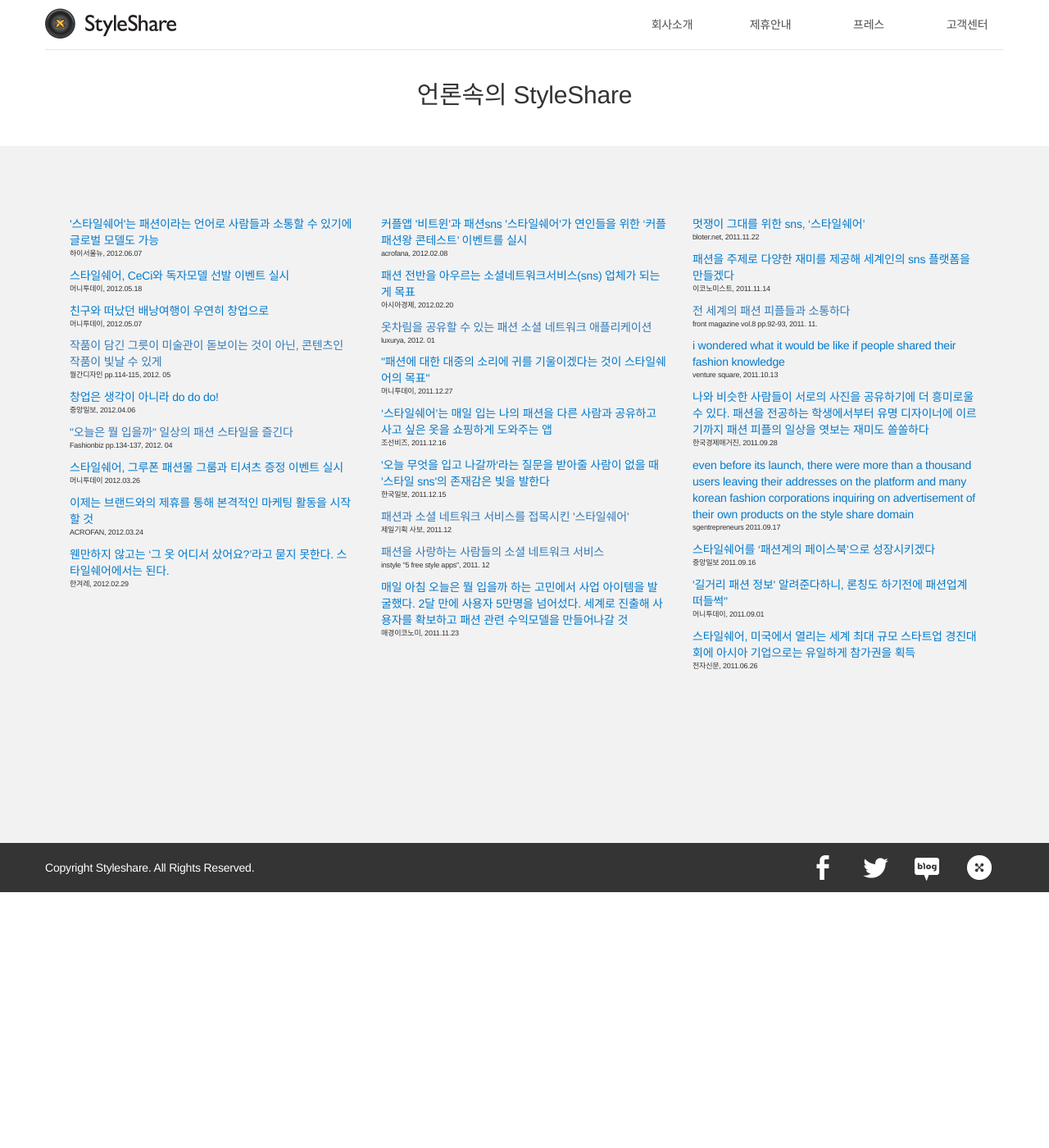
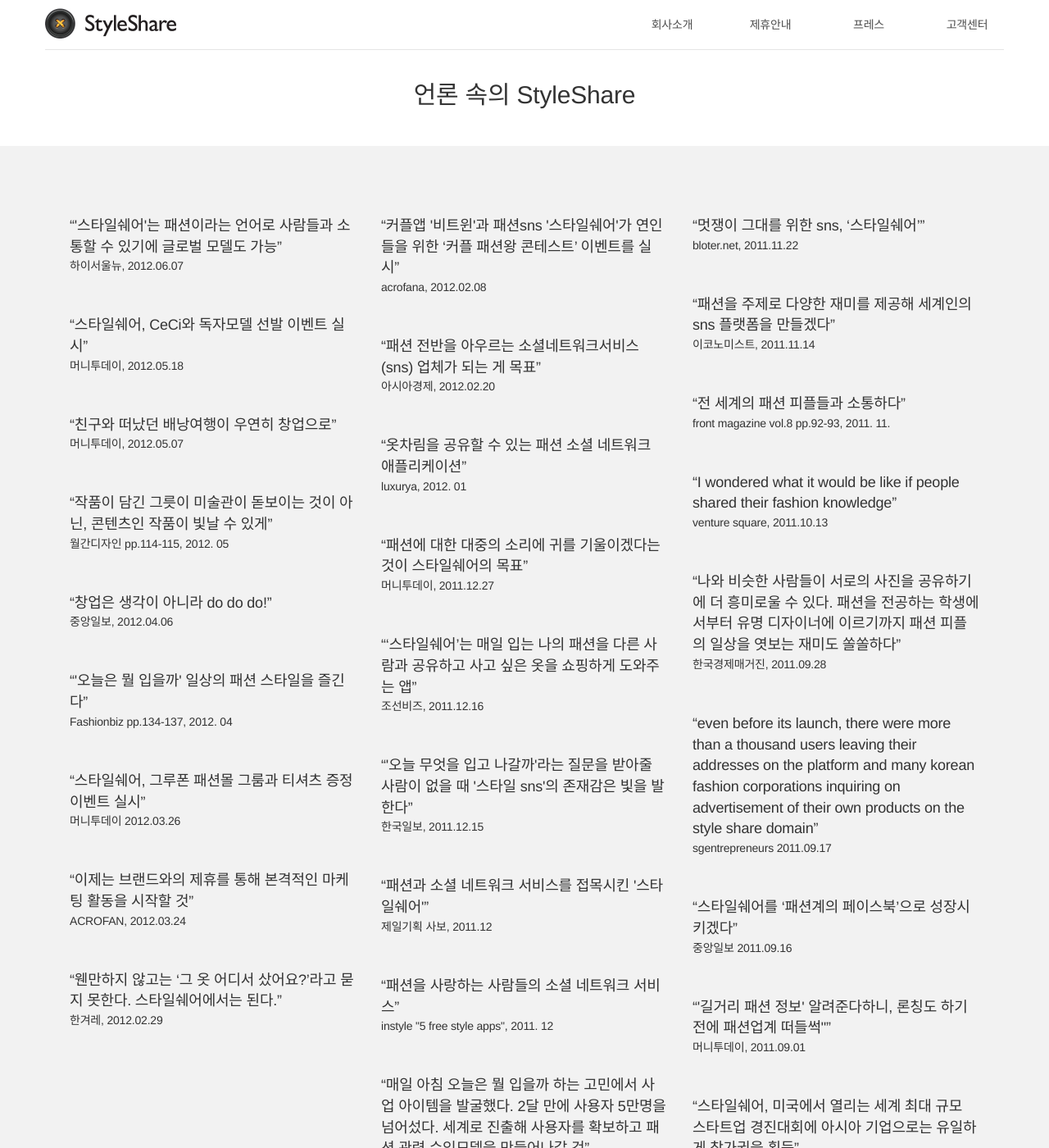
Before and after one commit to geonu/styleshare.github.io, a Jekyll site: the page built from press/index.html, in a window 1280 px wide and 1400 px high. Shown: the whole window at 82% size. Built offline with Jekyll 4.4.1, drawn with Linux system fonts in a browser that asks for light colours; nearby versions of some CDN libraries; Markdown is read by kramdown in place of the engine named in the settings.

Commit message:
`/press` 페이지 디자인 적용

```diff
--- a/press/index.html
+++ b/press/index.html
@@ -1,146 +1,146 @@
 ---
 layout: subpage
 title: Introduction to StyleShare
-headTitle: 언론속의 StyleShare
+headTitle: 언론 속의 StyleShare
 ---
 
 <div class="col-md-4 margin-top7">
-  <div class="link">
-    <a href="http://inews.seoul.go.kr/hsn/program/article/articleDetail.jsp?menuID=001014002&amp;boardID=179442&amp;category1=NC9&amp;category2=NC9_2">'스타일쉐어'는 패션이라는 언어로 사람들과 소통할 수 있기에 글로벌 모델도 가능</a>
-    <p class="fontsize3">하이서울뉴, 2012.06.07</p>
+  <div class="ss-press-link">
+    <a target="_blank" href="http://inews.seoul.go.kr/hsn/program/article/articleDetail.jsp?menuID=001014002&amp;boardID=179442&amp;category1=NC9&amp;category2=NC9_2">“'스타일쉐어'는 패션이라는 언어로 사람들과 소통할 수 있기에 글로벌 모델도 가능”</a>
+    <p>하이서울뉴, 2012.06.07</p>
   </div>
 
-  <div class="link">
-    <a href="http://www.mt.co.kr/view/mtview.php?type=1&amp;no=2012051817193261285&amp;outlink=1">스타일쉐어, CeCi와 독자모델 선발 이벤트 실시</a>
-    <p class="fontsize3">머니투데이, 2012.05.18</p>
+  <div class="ss-press-link">
+    <a target="_blank" href="http://www.mt.co.kr/view/mtview.php?type=1&amp;no=2012051817193261285&amp;outss-press-link=1">“스타일쉐어, CeCi와 독자모델 선발 이벤트 실시”</a>
+    <p>머니투데이, 2012.05.18</p>
   </div>
 
-  <div class="link">
-    <a href="http://mnb.mt.co.kr/mnbview.php?no=2012050711210093782">친구와 떠났던 배낭여행이 우연히 창업으로</a>
-    <p class="fontsize3">머니투데이, 2012.05.07</p>
+  <div class="ss-press-link">
+    <a target="_blank" href="http://mnb.mt.co.kr/mnbview.php?no=2012050711210093782">“친구와 떠났던 배낭여행이 우연히 창업으로”</a>
+    <p>머니투데이, 2012.05.07</p>
   </div>
 
-  <div class="link">
-    <a href="" class="disabled">작품이 담긴 그릇이 미술관이 돋보이는 것이 아닌, 콘텐츠인 작품이 빛날 수 있게</a>
-    <p class="fontsize3">월간디자인 pp.114-115, 2012. 05</p>
+  <div class="ss-press-link">
+    <span>“작품이 담긴 그릇이 미술관이 돋보이는 것이 아닌, 콘텐츠인 작품이 빛날 수 있게”</span>
+    <p>월간디자인 pp.114-115, 2012. 05</p>
   </div>
 
-  <div class="link">
-    <a href="http://article.joinsmsn.com/news/article/article.asp?total_id=7820407&amp;cloc=olink%7Carticle%7Cdefault">창업은 생각이 아니라 do do do!</a>
-    <p class="fontsize3">중앙일보, 2012.04.06</p>
+  <div class="ss-press-link">
+    <a target="_blank" href="http://article.joinsmsn.com/news/article/article.asp?total_id=7820407&amp;cloc=oss-press-link%7Carticle%7Cdefault">“창업은 생각이 아니라 do do do!”</a>
+    <p>중앙일보, 2012.04.06</p>
   </div>
 
-  <div class="link">
-    <a href="" class="disabled">"오늘은 뭘 입을까" 일상의 패션 스타일을 즐긴다</a>
-    <p class="fontsize3">Fashionbiz pp.134-137, 2012. 04</p>
+  <div class="ss-press-link">
+    <span>“'오늘은 뭘 입을까' 일상의 패션 스타일을 즐긴다”</span>
+    <p>Fashionbiz pp.134-137, 2012. 04</p>
   </div>
 
-  <div class="link">
-    <a href="http://www.mt.co.kr/view/mtview.php?type=1&amp;no=2012032613202959813&amp;outlink=1">스타일쉐어, 그루폰 패션몰 그룸과 티셔츠 증정 이벤트 실시</a>
-    <p class="fontsize3">머니투데이 2012.03.26</p>
+  <div class="ss-press-link">
+    <a target="_blank" href="http://www.mt.co.kr/view/mtview.php?type=1&amp;no=2012032613202959813&amp;outss-press-link=1">“스타일쉐어, 그루폰 패션몰 그룸과 티셔츠 증정 이벤트 실시”</a>
+    <p>머니투데이 2012.03.26</p>
   </div>
 
-  <div class="link">
-    <a href="http://www.acrofan.com/ko-kr/consumer/news/20120324/00000003">이제는 브랜드와의 제휴를 통해 본격적인 마케팅 활동을 시작할 것</a>
-    <p class="fontsize3">ACROFAN, 2012.03.24</p>
+  <div class="ss-press-link">
+    <a target="_blank" href="http://www.acrofan.com/ko-kr/consumer/news/20120324/00000003">“이제는 브랜드와의 제휴를 통해 본격적인 마케팅 활동을 시작할 것”</a>
+    <p>ACROFAN, 2012.03.24</p>
   </div>
 
-  <div class="link">
-    <a href="http://www.hani.co.kr/arti/specialsection/esc_section/521357.html">웬만하지 않고는 ‘그 옷 어디서 샀어요?’라고 묻지 못한다. 스타일쉐어에서는 된다.</a>
-    <p class="fontsize3">한겨레, 2012.02.29</p>
+  <div class="ss-press-link">
+    <a target="_blank" href="http://www.hani.co.kr/arti/specialsection/esc_section/521357.html">“웬만하지 않고는 ‘그 옷 어디서 샀어요?’라고 묻지 못한다. 스타일쉐어에서는 된다.”</a>
+    <p>한겨레, 2012.02.29</p>
   </div>
 </div>
 
 <div class="col-md-4 margin-top7">
-  <div class="link">
-    <a href="http://www.acrofan.com/ko-kr/consumer/news/20120208/00000007">커플앱 '비트윈'과 패션sns '스타일쉐어'가 연인들을 위한 ‘커플 패션왕 콘테스트’ 이벤트를 실시</a>
-    <p class="fontsize3">acrofana, 2012.02.08</p>
+  <div class="ss-press-link">
+    <a target="_blank" href="http://www.acrofan.com/ko-kr/consumer/news/20120208/00000007">“커플앱 '비트윈'과 패션sns '스타일쉐어'가 연인들을 위한 ‘커플 패션왕 콘테스트’ 이벤트를 실시”</a>
+    <p>acrofana, 2012.02.08</p>
   </div>
 
-  <div class="link">
-    <a href="http://www.asiae.co.kr/news/view.htm?idxno=2012022009474037281">패션 전반을 아우르는 소셜네트워크서비스(sns) 업체가 되는 게 목표</a>
-    <p class="fontsize3">아시아경제, 2012.02.20</p>
+  <div class="ss-press-link">
+    <a target="_blank" href="http://www.asiae.co.kr/news/view.htm?idxno=2012022009474037281">“패션 전반을 아우르는 소셜네트워크서비스(sns) 업체가 되는 게 목표”</a>
+    <p>아시아경제, 2012.02.20</p>
   </div>
 
-  <div class="link">
-    <a href="" class="disabled">옷차림을 공유할 수 있는 패션 소셜 네트워크 애플리케이션</a>
-    <p class="fontsize3">luxurya, 2012. 01</p>
+  <div class="ss-press-link">
+    <span>“옷차림을 공유할 수 있는 패션 소셜 네트워크 애플리케이션”</span>
+    <p>luxurya, 2012. 01</p>
   </div>
 
-  <div class="link">
-    <a href="http://www.mt.co.kr/view/mtview.php?type=1&amp;no=2011122615164863866&amp;outlink=1">"패션에 대한 대중의 소리에 귀를 기울이겠다는 것이 스타일쉐어의 목표"</a>
-    <p class="fontsize3">머니투데이, 2011.12.27</p>
+  <div class="ss-press-link">
+    <a target="_blank" href="http://www.mt.co.kr/view/mtview.php?type=1&amp;no=2011122615164863866&amp;outss-press-link=1">“패션에 대한 대중의 소리에 귀를 기울이겠다는 것이 스타일쉐어의 목표”</a>
+    <p>머니투데이, 2011.12.27</p>
   </div>
 
-  <div class="link">
-    <a href="http://biz.chosun.com/site/data/html_dir/2011/12/16/2011121600697.html">‘스타일쉐어’는 매일 입는 나의 패션을 다른 사람과 공유하고 사고 싶은 옷을 쇼핑하게 도와주는 앱</a>
-    <p class="fontsize3">조선비즈, 2011.12.16</p>
+  <div class="ss-press-link">
+    <a target="_blank" href="http://biz.chosun.com/site/data/html_dir/2011/12/16/2011121600697.html">“‘스타일쉐어’는 매일 입는 나의 패션을 다른 사람과 공유하고 사고 싶은 옷을 쇼핑하게 도와주는 앱”</a>
+    <p>조선비즈, 2011.12.16</p>
   </div>
 
-  <div class="link">
-    <a href="http://news.hankooki.com/lpage/economy/201112/h20111215211451111720.htm">'오늘 무엇을 입고 나갈까'라는 질문을 받아줄 사람이 없을 때 '스타일 sns'의 존재감은 빛을 발한다</a>
-    <p class="fontsize3">한국일보, 2011.12.15</p>
+  <div class="ss-press-link">
+    <a target="_blank" href="http://news.hankooki.com/lpage/economy/201112/h20111215211451111720.htm">“'오늘 무엇을 입고 나갈까'라는 질문을 받아줄 사람이 없을 때 '스타일 sns'의 존재감은 빛을 발한다”</a>
+    <p>한국일보, 2011.12.15</p>
   </div>
 
-  <div class="link">
-    <a href="" class="disabled">패션과 소셜 네트워크 서비스를 접목시킨 '스타일쉐어'</a>
-    <p class="fontsize3">제일기획 사보, 2011.12</p>
+  <div class="ss-press-link">
+    <span>“패션과 소셜 네트워크 서비스를 접목시킨 '스타일쉐어'”</span>
+    <p>제일기획 사보, 2011.12</p>
   </div>
 
-  <div class="link">
-    <a href="" class="disabled">패션을 사랑하는 사람들의 소셜 네트워크 서비스</a>
-    <p class="fontsize3">instyle "5 free style apps", 2011. 12</p>
+  <div class="ss-press-link">
+    <span>“패션을 사랑하는 사람들의 소셜 네트워크 서비스”</span>
+    <p>instyle "5 free style apps", 2011. 12</p>
   </div>
 
-  <div class="link">
-    <a href="http://news.mk.co.kr/newsread.php?year=2011&amp;no=757105">매일 아침 오늘은 뭘 입을까 하는 고민에서 사업 아이템을 발굴했다. 2달 만에 사용자 5만명을 넘어섰다. 세계로 진출해 사용자를 확보하고 패션 관련 수익모델을 만들어나갈 것</a>
-    <p class="fontsize3">매경이코노미, 2011.11.23</p>
+  <div class="ss-press-link">
+    <a target="_blank" href="http://news.mk.co.kr/newsread.php?year=2011&amp;no=757105">“매일 아침 오늘은 뭘 입을까 하는 고민에서 사업 아이템을 발굴했다. 2달 만에 사용자 5만명을 넘어섰다. 세계로 진출해 사용자를 확보하고 패션 관련 수익모델을 만들어나갈 것”</a>
+    <p>매경이코노미, 2011.11.23</p>
   </div>
 </div>
 
 <div class="col-md-4 margin-top7">
-  <div class="link">
-    <a href="http://www.bloter.net/archives/84672">멋쟁이 그대를 위한 sns, ‘스타일쉐어’</a>
-    <p class="fontsize3">bloter.net, 2011.11.22</p>
+  <div class="ss-press-link">
+    <a target="_blank" href="http://www.bloter.net/archives/84672">“멋쟁이 그대를 위한 sns, ‘스타일쉐어’”</a>
+    <p>bloter.net, 2011.11.22</p>
   </div>
 
-  <div class="link">
-    <a href="http://magazine.joinsmsn.com/economist/article_view.asp?aid=290911">패션을 주제로 다양한 재미를 제공해 세계인의 sns 플랫폼을 만들겠다</a>
-    <p class="fontsize3">이코노미스트, 2011.11.14</p>
+  <div class="ss-press-link">
+    <a target="_blank" href="http://magazine.joinsmsn.com/economist/article_view.asp?aid=290911">“패션을 주제로 다양한 재미를 제공해 세계인의 sns 플랫폼을 만들겠다”</a>
+    <p>이코노미스트, 2011.11.14</p>
   </div>
 
-  <div class="link">
-    <a href="" class="disabled">전 세계의 패션 피플들과 소통하다</a>
-    <p class="fontsize3">front magazine vol.8 pp.92-93, 2011. 11.</p>
+  <div class="ss-press-link">
+    <span>“전 세계의 패션 피플들과 소통하다”</span>
+    <p>front magazine vol.8 pp.92-93, 2011. 11.</p>
   </div>
 
-  <div class="link">
-    <a href="http://venturesquare.net/1484">i wondered what it would be like if people shared their fashion knowledge</a>
-    <p class="fontsize3">venture square, 2011.10.13</p>
+  <div class="ss-press-link">
+    <a target="_blank" href="http://venturesquare.net/1484">“I wondered what it would be like if people shared their fashion knowledge”</a>
+    <p>venture square, 2011.10.13</p>
   </div>
 
-  <div class="link">
-    <a href="http://magazine.hankyung.com/business/apps/news?popup=0&amp;nid=01&amp;c1=1003&amp;nkey=2011092100825000331&amp;mode=sub_view">나와 비슷한 사람들이 서로의 사진을 공유하기에 더 흥미로울 수 있다. 패션을 전공하는 학생에서부터 유명 디자이너에 이르기까지 패션 피플의 일상을 엿보는 재미도 쏠쏠하다</a>
-    <p class="fontsize3">한국경제매거진, 2011.09.28</p>
+  <div class="ss-press-link">
+    <a target="_blank" href="http://magazine.hankyung.com/business/apps/news?popup=0&amp;nid=01&amp;c1=1003&amp;nkey=2011092100825000331&amp;mode=sub_view">“나와 비슷한 사람들이 서로의 사진을 공유하기에 더 흥미로울 수 있다. 패션을 전공하는 학생에서부터 유명 디자이너에 이르기까지 패션 피플의 일상을 엿보는 재미도 쏠쏠하다”</a>
+    <p>한국경제매거진, 2011.09.28</p>
   </div>
 
-  <div class="link">
-    <a href="http://sgentrepreneurs.com/news-stop/2011/09/17/south-korea-digest-tech-news-not-influential-fashion-website-style-share-launches-and-more/">even before its launch, there were more than a thousand users leaving their addresses on the platform and many korean fashion corporations inquiring on advertisement of their own products on the style share domain</a>
-    <p class="fontsize3">sgentrepreneurs 2011.09.17</p>
+  <div class="ss-press-link">
+    <a target="_blank" href="http://sgentrepreneurs.com/news-stop/2011/09/17/south-korea-digest-tech-news-not-influential-fashion-website-style-share-launches-and-more/">“even before its launch, there were more than a thousand users leaving their addresses on the platform and many korean fashion corporations inquiring on advertisement of their own products on the style share domain”</a>
+    <p>sgentrepreneurs 2011.09.17</p>
   </div>
 
-  <div class="link">
-    <a href="http://article.joinsmsn.com/news/article/article.asp?total_id=6201562&amp;cloc=olink%7carticle%7cdefault">스타일쉐어를 ‘패션계의 페이스북’으로 성장시키겠다</a>
-    <p class="fontsize3">중앙일보 2011.09.16</p>
+  <div class="ss-press-link">
+    <a target="_blank" href="http://article.joinsmsn.com/news/article/article.asp?total_id=6201562&amp;cloc=oss-press-link%7carticle%7cdefault">“스타일쉐어를 ‘패션계의 페이스북’으로 성장시키겠다”</a>
+    <p>중앙일보 2011.09.16</p>
   </div>
 
-  <div class="link">
-    <a href="http://news.mt.co.kr/mtview.php?no=2011083019144880427&amp;type=1">'길거리 패션 정보' 알려준다하니, 론칭도 하기전에 패션업계 떠들썩"</a>
-    <p class="fontsize3">머니투데이, 2011.09.01</p>
+  <div class="ss-press-link">
+    <a target="_blank" href="http://news.mt.co.kr/mtview.php?no=2011083019144880427&amp;type=1">“'길거리 패션 정보' 알려준다하니, 론칭도 하기전에 패션업계 떠들썩"”</a>
+    <p>머니투데이, 2011.09.01</p>
   </div>
 
-  <div class="link">
-    <a href="http://www.etnews.com/news/economy/economy/2497991_1493.html">스타일쉐어, 미국에서 열리는 세계 최대 규모 스타트업 경진대회에 아시아 기업으로는 유일하게 참가권을 획득</a>
-    <p class="fontsize3">전자신문, 2011.06.26</p>
+  <div class="ss-press-link">
+    <a target="_blank" href="http://www.etnews.com/news/economy/economy/2497991_1493.html">“스타일쉐어, 미국에서 열리는 세계 최대 규모 스타트업 경진대회에 아시아 기업으로는 유일하게 참가권을 획득”</a>
+    <p>전자신문, 2011.06.26</p>
   </div>
 </div>
```
Also changed, not shown: less/styles.less (+7 -0 lines).
